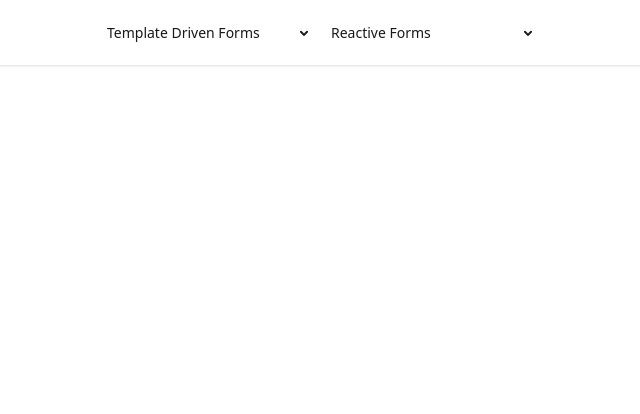
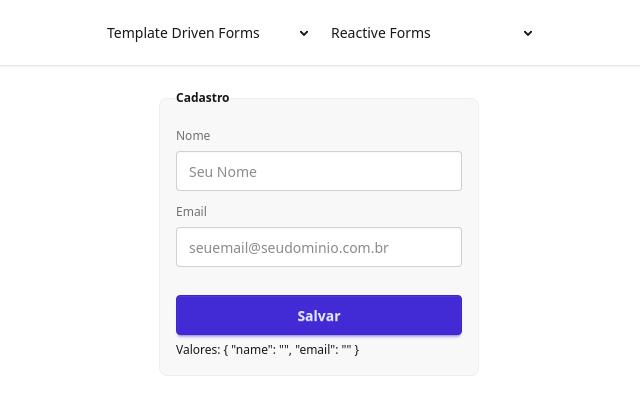
Before and after one commit to farleybsd/FormulariosAngular, an Angular app in the folder Template Driven Forms/curso-formularios-com-angular/: page /reactive-forms/form-group in a window 1280 px wide. Before the commit this address led to /. Shown: the top 414 px of the page, without its empty margins (321-961 px from the left). Built offline with nearby package versions, Linux system fonts and the light colour scheme.

Commit message:
Submetendo dados com FormGroup

```diff
--- /dev/null
+++ b/Template Driven Forms/curso-formularios-com-angular/src/app/features/reactive-forms/5.form-group/form-group.component.html
@@ -0,0 +1,15 @@
+<form [formGroup]="form" (ngSubmit)="submit($event)">
+  <fieldset class="fieldset bg-base-200 border-base-300 rounded-box w-xs border p-4">
+    <legend class="fieldset-legend">Cadastro</legend>
+    <label class="label">Nome</label>
+    <input type="text" class="input" placeholder="Seu Nome" formControlName="name" />
+    <app-error-messages [control]="form.controls.name" />
+    <label class="label">Email</label>
+    <input type="email" class="input" placeholder="seuemail@seudominio.com.br" formControlName="email" />
+    <app-error-messages [control]="form.controls.email" />
+    <button class="btn btn-primary mt-4">Salvar</button>
+    <div>
+      Valores: {{ form.value | json }}
+    </div>
+  </fieldset>
+</form>
--- /dev/null
+++ b/Template Driven Forms/curso-formularios-com-angular/src/app/features/reactive-forms/5.form-group/form-group.component.ts
@@ -0,0 +1,27 @@
+import { JsonPipe } from '@angular/common';
+import { ChangeDetectionStrategy, Component } from '@angular/core';
+import { FormControl, FormGroup, ReactiveFormsModule, Validators } from '@angular/forms';
+import { ErrorMessagesComponent } from '../../../shared/error-messages/components/error-messages/error-messages.component';
+
+@Component({
+  selector: 'app-form-group',
+  imports: [ReactiveFormsModule,JsonPipe,ErrorMessagesComponent],
+  templateUrl: './form-group.component.html',
+  styleUrl: './form-group.component.css',
+  changeDetection: ChangeDetectionStrategy.OnPush,
+})
+export class FormGroupComponent {
+
+  protected form = new FormGroup({
+    name: new FormControl('',{
+      validators: [Validators.required],
+    }),
+    email: new FormControl('',{
+      validators: [Validators.required, Validators.email],
+    }),
+  });
+  protected submit(event: Event): void {
+    console.log('event', event);
+    console.log('form', this.form.value);
+  }
+}
--- a/Template Driven Forms/curso-formularios-com-angular/src/app/features/reactive-forms/routes.ts
+++ b/Template Driven Forms/curso-formularios-com-angular/src/app/features/reactive-forms/routes.ts
@@ -3,6 +3,7 @@
 import { ValidationsComponent } from './2.validations/validations/validations.component';
 import { UsingMarkFuncionsComponent } from './3.using-mark-funcions/using-mark-funcions.component';
 import { SetErrosComponent } from './4.set-erros/set-erros.component';
+import { FormGroupComponent } from './5.form-group/form-group.component';
 
 export const reactiveFormsRoutes: Routes = [
   {
@@ -21,4 +22,8 @@
     path: 'set-erros',
     component: SetErrosComponent
   },
+  {
+    path: 'form-group',
+    component: FormGroupComponent
+  },
 ];
```
Also changed, not shown: Template Driven Forms/curso-formularios-com-angular/src/app/features/reactive-forms/5.form-group/form-group.component.css (added).
